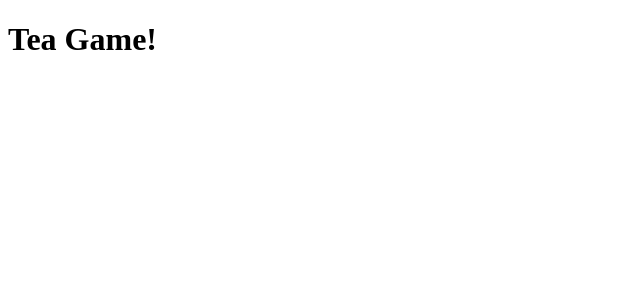
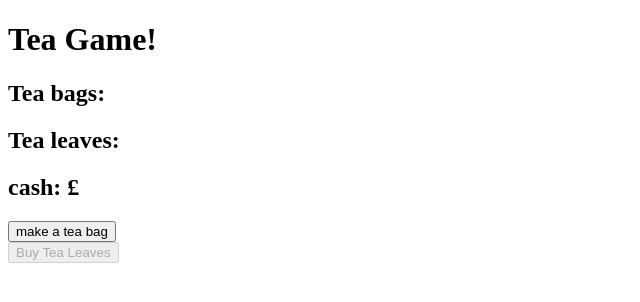
Before and after one commit to sinic46/AngularTeaGame, an Angular app in the folder TeaGame/: page / in a window 1280 px wide. Shown: the top 302 px of the page, without its empty margins (0-640 px from the left). Built offline with nearby package versions, Linux system fonts and the light colour scheme.

Commit message:
quite broken now need to work out globle variables

```diff
--- a/TeaGame/src/app/app.component.html
+++ b/TeaGame/src/app/app.component.html
@@ -1 +1,3 @@
 <h1>Tea Game!</h1>
+<app-values-display></app-values-display>
+<app-get-tea-leaves></app-get-tea-leaves>
--- a/TeaGame/src/app/app.component.ts
+++ b/TeaGame/src/app/app.component.ts
@@ -7,4 +7,12 @@ import { Component } from '@angular/core';
 })
 export class AppComponent {
   title = 'TeaGame';
+
+  TeaBags: number = 0;
+  TeaLeaves = 500;
+  cash = 0.00;
+  cashDisplay = '0.00'
+  teaBagPrice = 0.05;
+  teaBagDemand = 10;
+
 }
--- a/TeaGame/src/app/app.module.ts
+++ b/TeaGame/src/app/app.module.ts
@@ -3,10 +3,14 @@ import { NgModule } from '@angular/core';
 
 import { AppRoutingModule } from './app-routing.module';
 import { AppComponent } from './app.component';
+import { ValuesDisplayComponent } from './values-display/values-display.component';
+import { GetTeaLeavesComponent } from './get-tea-leaves/get-tea-leaves.component';
 
 @NgModule({
   declarations: [
-    AppComponent
+    AppComponent,
+    ValuesDisplayComponent,
+    GetTeaLeavesComponent
   ],
   imports: [
     BrowserModule,
--- /dev/null
+++ b/TeaGame/src/app/get-tea-leaves/get-tea-leaves.component.html
@@ -0,0 +1,3 @@
+<div>
+    <button disabled="canBuyTea()">Buy Tea Leaves</button>
+</div>
--- /dev/null
+++ b/TeaGame/src/app/get-tea-leaves/get-tea-leaves.component.ts
@@ -0,0 +1,20 @@
+import { Component, OnInit } from '@angular/core';
+
+
+@Component({
+  selector: 'app-get-tea-leaves',
+  templateUrl: './get-tea-leaves.component.html',
+  styleUrls: ['./get-tea-leaves.component.css']
+})
+export class GetTeaLeavesComponent implements OnInit {
+
+  constructor() { }
+
+  ngOnInit(): void {
+  }
+
+  canBuyTea(){
+
+  }
+
+}
--- /dev/null
+++ b/TeaGame/src/app/values-display/values-display.component.html
@@ -0,0 +1,8 @@
+<div>
+    <h2>Tea bags:{{TeaBags}}</h2>
+    <h2>Tea leaves:{{TeaLeaves}}</h2>
+    <h2>cash: £{{cashDisplay}}</h2>
+</div>
+<div>
+    <button (click)="AddTeaBag()">make a tea bag</button>
+</div>
--- /dev/null
+++ b/TeaGame/src/app/values-display/values-display.component.ts
@@ -0,0 +1,57 @@
+import { Component, OnInit, Input } from '@angular/core';
+import { interval } from 'rxjs';
+
+
+@Component({
+  selector: 'app-values-display',
+  templateUrl: './values-display.component.html',
+  styleUrls: ['./values-display.component.css']
+
+})
+export class ValuesDisplayComponent implements OnInit {
+
+  @Input() TeaBags: Number;
+  @Input() TeaLeaves: Number;
+
+  constructor() { };
+
+
+
+
+
+
+
+
+
+  ngOnInit(): void {
+    interval(1000).subscribe(x => {
+    this.sellTeaBag();
+
+
+  });
+  }
+
+
+  AddTeaBag(){
+    GlobalValues.
+
+    if(TeaLeaves >= 5)
+    {
+
+      GlobalValues.TeaLeaves -=5;
+      this.TeaBags ++;
+    }
+
+  }
+
+  sellTeaBag(){
+    console.log("called bag")
+    if(this.TeaBags > 0){
+      this.TeaBags --;
+      /**this.cash += this.teaBagPrice;
+      this.cashDisplay = this.cash.toFixed(2);
+      **/
+    }
+  }
+
+}
```
Also changed, not shown: TeaGame/src/app/get-tea-leaves/get-tea-leaves.component.css (added), TeaGame/src/app/values-display/values-display.component.css (added), 2 other files (tests, documents, lock files or other folders).
